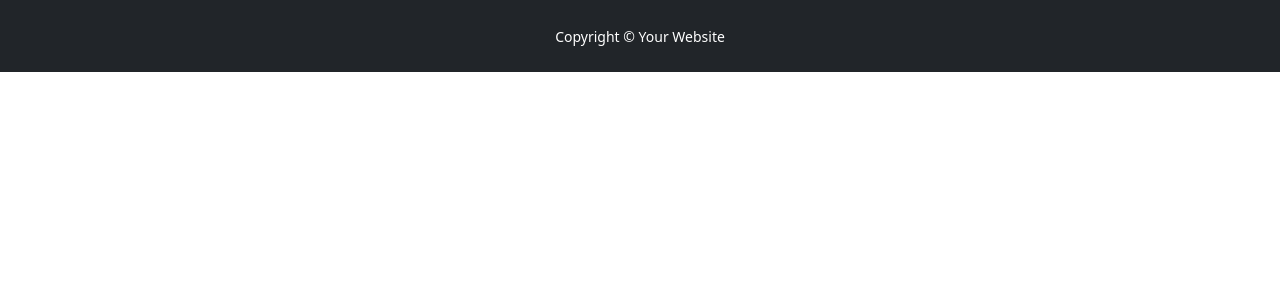
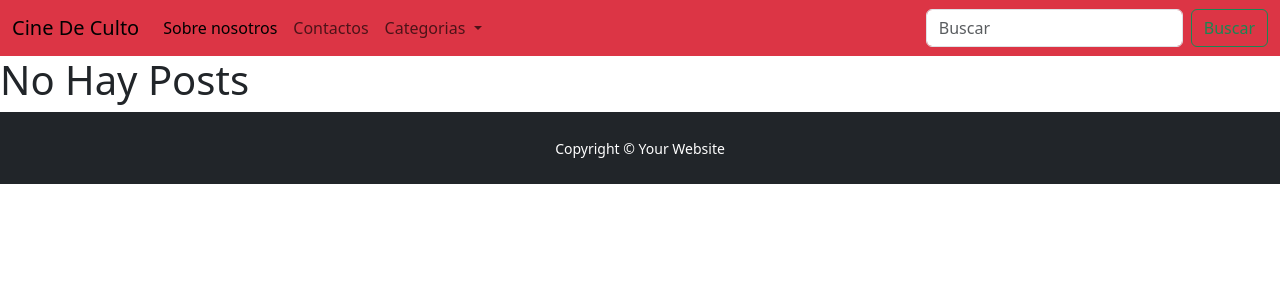
Before and after one commit to JuanBertoli/proyecto.info, a Django app: page /posts/ in a window 1280 px wide. Shown: the top 300 px of the page. Run offline with Django 4.2, Linux system fonts and the light colour scheme.

Commit message:
cambiando la estructura de los archivos html

```diff
--- a/blog/blog/settings.py
+++ b/blog/blog/settings.py
@@ -119,6 +119,8 @@ USE_TZ = True
 
 STATIC_URL = '/static/'
 
+STATICFILES_DIRS = (os.path.join(os.path.dirname(BASE_DIR),'static'),)
+
 # Default primary key field type
 # https://docs.djangoproject.com/en/4.2/ref/settings/#default-auto-field
 
@@ -126,6 +128,6 @@ DEFAULT_AUTO_FIELD = 'django.db.models.BigAutoField'
 
 # Archivos Media Urls
 
-MEDIA_ULR = "/media/"
+MEDIA_URL = '/media/'
 
-MEDIA_ROOT = os.path.join(BASE_DIR, "media")
+MEDIA_ROOT = os.path.join(BASE_DIR,'media')
--- a/blog/templates/main.css
+++ b/blog/static/main.css
@@ -1,4 +1,3 @@
-
 html {
     scroll-behavior: smooth;
 }
--- a/blog/templates/base.html
+++ b/blog/templates/base.html
@@ -10,9 +10,41 @@
     Titulo de la pagina
     {% endblock title %}
     </title>
-    <link rel="stylesheet" href="main.css">
 </head>
 <body>
+    <nav class="navbar navbar-expand-lg bg-danger">
+        <div class="container-fluid">
+          <a class="navbar-brand">Cine De Culto</a>
+          <button class="navbar-toggler" type="button" data-bs-toggle="collapse" data-bs-target="#navbarSupportedContent" aria-controls="navbarSupportedContent" aria-expanded="false" aria-label="Toggle navigation">
+            <span class="navbar-toggler-icon"></span>
+          </button>
+          <div class="collapse navbar-collapse" id="navbarSupportedContent">
+            <ul class="navbar-nav me-auto mb-2 mb-lg-0">
+              <li class="nav-item">
+                <a class="nav-link active" aria-current="page" href="#">Sobre nosotros</a>
+              </li>
+              <li class="nav-item">
+                <a class="nav-link" href="#">Contactos</a>
+              </li>
+              <li class="nav-item dropdown">
+                <a class="nav-link dropdown-toggle" href="#" role="button" data-bs-toggle="dropdown" aria-expanded="false">
+                  Categorias
+                </a>
+                <ul class="dropdown-menu">
+                  <li><a class="dropdown-item" href="#">Categoria1</a></li>
+                  <li><a class="dropdown-item" href="#">Categoria2</a></li>
+                  <li><hr class="dropdown-divider"></li>
+                  <li><a class="dropdown-item" href="#">Something else here</a></li>
+                </ul>
+              </li>
+            </ul>
+            <form class="d-flex" role="search">
+              <input class="form-control me-2" type="search" placeholder="Buscar" aria-label="Search">
+              <button class="btn btn-outline-success" type="submit">Buscar</button>
+            </form>
+          </div>
+        </div>
+      </nav>
     {% block contenido %}
     Contenido de la pagina
     {% endblock contenido %}
--- a/blog/templates/posts/post.html
+++ b/blog/templates/posts/post.html
@@ -8,23 +8,23 @@
 
 {% for post in posteos %}
 
-<button>
 <div class="card" style="width: 18rem;">
-    <img src="{{ post.imagen.url }}" class="card-img-top" alt="NoHayImagen">
+    <img src="{{ post.imagen.url }}" class="card-img-top" alt="No Hay Imagen">
     <div class="card-body">
       <h5 class="card-title">{{ post.titulo }}</h5>
       <p class="card-text">{{ post.subtitulo }}</p>
     </div>
     <ul class="list-group list-group-flush">
       <li class="list-group-item">Publicado: {{ post.fecha }}</li>
-      <li class="list-group-item">A second item</li>
+      <li class="list-group-item">{{ post.categoria }}</li>
       <li class="list-group-item">A third item</li>
     </ul>
     <div class="card-body">
       <a href="#" class="card-link">Ver Post</a>
     </div>
   </div>
-</button>
+{% empty %}
+<h1>No Hay Posts</h1>
 {% endfor %}
 
 {% endblock contenido %}
```
Also changed, not shown: blog/apps/posts/urls.py (+8 -8 lines), blog/templates/home.html (+1 -40 lines), blog/apps/posts/views.py (line endings or trailing spaces), blog/db.sqlite3, blog/static/img/icon_alt.png (added).
